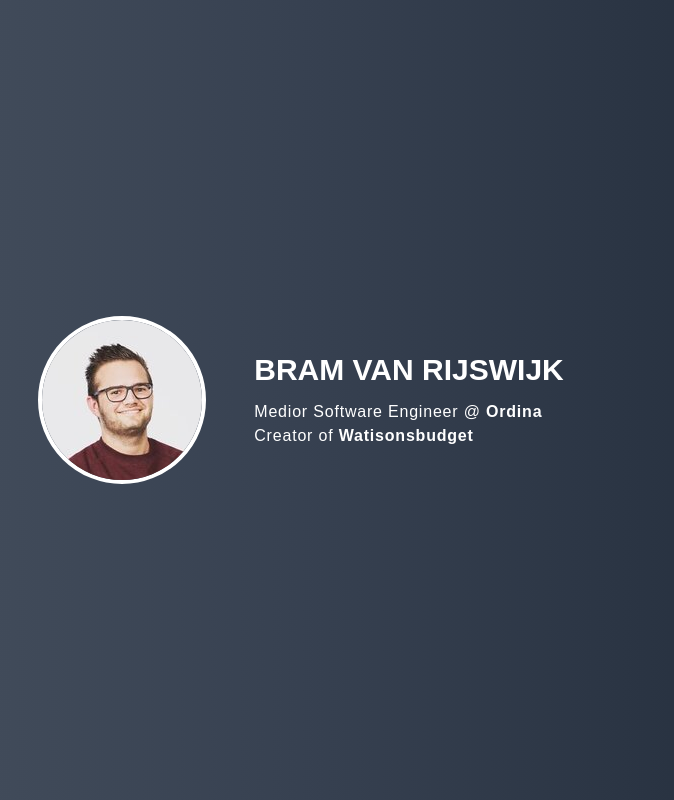
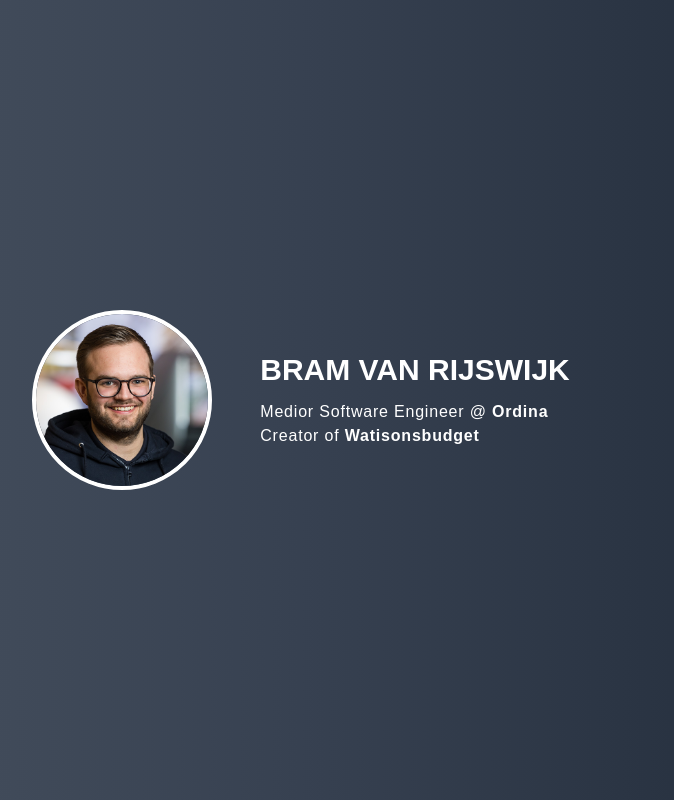
Before and after one commit to bramvanrijswijk/bramvanrijswijk.nl, a Vue app: page / in a window 1280 px wide. Shown: the whole page, without its empty margins (339-1013 px from the left). Built offline with nearby package versions, Linux system fonts and the light colour scheme; a web font is replaced by a local one.

Commit message:
Updated photo

```diff
--- a/src/App.vue
+++ b/src/App.vue
@@ -2,13 +2,17 @@
     <div id="app" class="w-screen h-screen flex items-center justify-center">
         <div class="flex flex-col sm:flex-row items-center justify-center container-xl space-x-0 sm:space-x-12 space-y-10 sm:space-y-0">
 
-      <img src="./assets/7vyJtFhz_160x160.jpeg" alt="" class="block rounded-full border-4 border-white self-start">
+            <img alt="" class="block rounded-full border-4 border-white self-start"
+                 src="./assets/ordina_foto.jpeg" style="max-width: 180px;">
 
             <section class="flex flex-col space-y-3 self-start sm:self-auto">
                 <h1 class="text-2xl sm:text-3xl uppercase text-white font-black">Bram van Rijswijk</h1>
                 <section>
-          <p class="text-sm sm:text-base text-white font-medium tracking-wider">Medior Software Engineer @ <a href="https://ordina.nl" target="_blank" class="font-extrabold hover:underline">Ordina</a></p>
-          <p class="text-sm sm:text-base text-white font-medium tracking-wider">Creator of <a href="https://watisonsbudget.nl" target="_blank" class="font-extrabold hover:underline">Watisonsbudget</a></p>
+                    <p class="text-sm sm:text-base text-white font-medium tracking-wider">Medior Software Engineer @ <a
+                        class="font-extrabold hover:underline" href="https://ordina.nl" target="_blank">Ordina</a></p>
+                    <p class="text-sm sm:text-base text-white font-medium tracking-wider">Creator of <a
+                        class="font-extrabold hover:underline" href="https://watisonsbudget.nl" target="_blank">Watisonsbudget</a>
+                    </p>
                 </section>
             </section>
         </div>
@@ -16,9 +20,7 @@
 </template>
 
 <script>
-export default {
-  name: 'App'
-}
+export default {}
 </script>
 
 <style>
--- a/src/main.js
+++ b/src/main.js
@@ -1,10 +1,9 @@
 import Vue from 'vue'
 import App from './App.vue'
+import "./css/style.css"
 
 Vue.config.productionTip = true
 
-import "./css/style.css"
-
 new Vue({
-  render: h => h(App),
+    render: h => h(App),
 }).$mount('#app')
```
Also changed, not shown: src/assets/ordina_foto.jpeg (added). Lines whose indentation alone changed are shown as unchanged.
